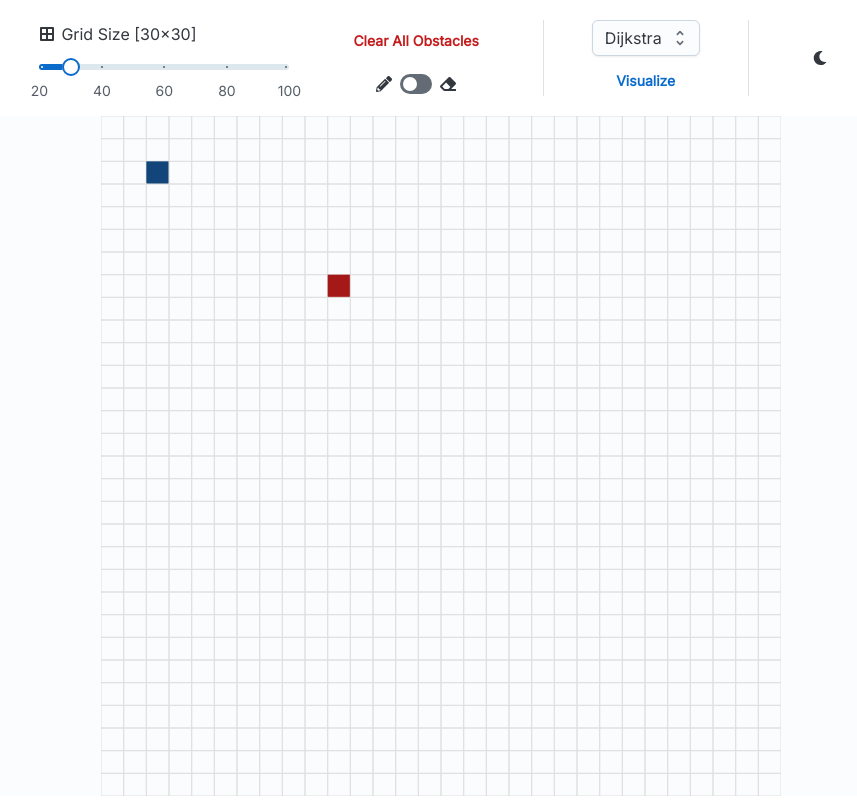
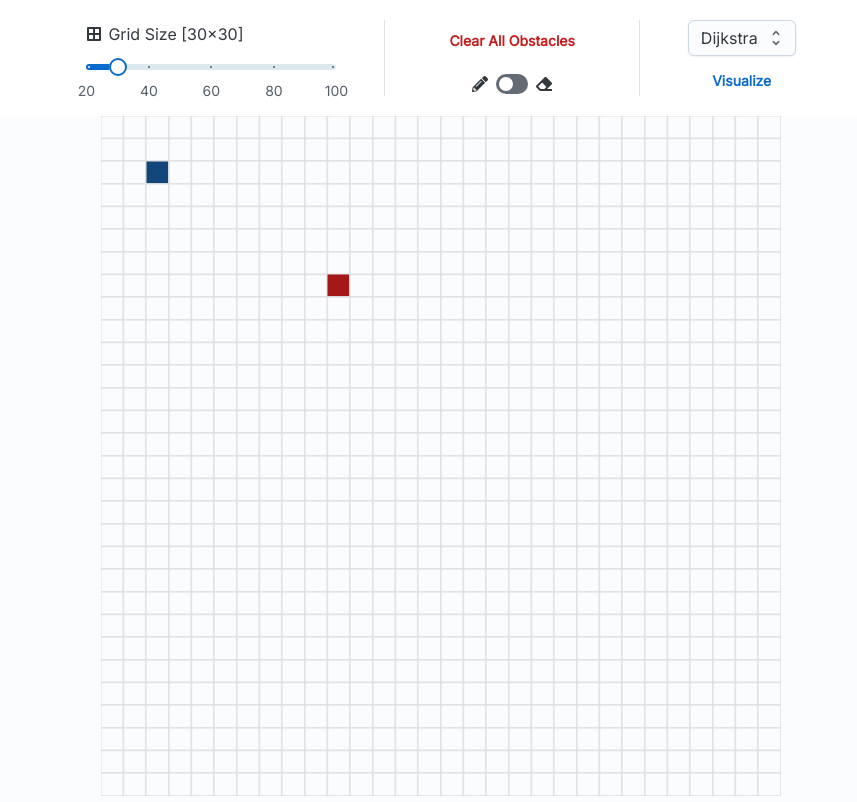
Before and after one commit to dinesjo/joy-ui-site, a React (Vite) app: page / in a window 1280 px wide. Shown: the whole page, without its empty margins (199-1056 px from the left). Built offline with nearby package versions, Linux system fonts and the light colour scheme.

Commit message:
Remove dark mode
To simplify development.

```diff
--- a/src/App.jsx
+++ b/src/App.jsx
@@ -1,4 +1,4 @@
-import { Sheet, useColorScheme, Snackbar } from "@mui/joy";
+import { Sheet, Snackbar, Box } from "@mui/joy";
 import { useEffect, useState } from "react";
 import Canvas from "./Canvas";
 import Header from "./components/Header";
@@ -41,16 +41,17 @@ export default function App() {
           placeItems: "center",
         }}
       >
+        <Box>
           <Canvas
             gridSize={gridSize}
             grid={grid}
             setGrid={setGrid}
             sideLength={Math.min(parent.innerHeight - 120, parent.innerWidth)} // navbar height
-          theme={useColorScheme().mode}
             setStartNode={setStartNode}
             setEndNode={setEndNode}
             isErasing={isErasing}
           />
+        </Box>
       </Sheet>
       <Snackbar
         variant="soft"
--- a/src/Canvas.jsx
+++ b/src/Canvas.jsx
@@ -2,26 +2,16 @@
 import { useEffect, useState, useRef } from "react";
 import { Node, NODE_TYPES } from "./Node";
 
-const colorMap = {
-  light: {
+const colors = {
   obstacle: "#222",
   grid: "#e0e0e0",
   start: "#12467B",
   end: "#A51818",
   considered: "#c5dedf",
   path: "#4e7bb6",
-  },
-  dark: {
-    obstacle: "#888",
-    grid: "#333",
-    start: "#2255AB",
-    end: "#A51818",
-    considered: "#c5dedf",
-    path: "#4e7bb6",
-  },
 };
 
-export default function Canvas({ gridSize, isErasing, sideLength, grid, setGrid, theme, setStartNode, setEndNode }) {
+export default function Canvas({ gridSize, isErasing, sideLength, grid, setGrid, setStartNode, setEndNode }) {
   const cellSize = sideLength / gridSize;
   const canvasRef = useRef(null);
   const [isDraggingStartNode, setIsDraggingStartNode] = useState(false);
@@ -32,21 +22,38 @@ export default function Canvas({ gridSize, isErasing, sideLength, grid, setGrid,
     const canvas = canvasRef.current;
     const context = canvas.getContext("2d");
 
+    // Get device pixel ratio
+    const dpr = window.devicePixelRatio || 1;
+
+    // Set canvas size accounting for device pixel ratio
+    canvas.width = sideLength * dpr;
+    canvas.height = sideLength * dpr;
+
+    // Scale canvas back down with CSS
+    canvas.style.width = `${sideLength}px`;
+    canvas.style.height = `${sideLength}px`;
+
+    // Scale context to match device pixel ratio
+    context.scale(dpr, dpr);
+
     const drawGrid = () => {
-      context.clearRect(0, 0, canvas.width, canvas.height);
-      context.strokeStyle = colorMap[theme].grid;
+      context.clearRect(0, 0, sideLength, sideLength);
+      context.strokeStyle = colors.grid;
+
+      // Use crisp lines
+      context.lineWidth = 1;
+      context.imageSmoothingEnabled = false;
 
       grid.forEach((row) => {
         row.forEach((node) => {
-          const x = node.col * cellSize;
-          const y = node.row * cellSize;
-
-          context.strokeRect(x, y, cellSize, cellSize);
+          const x = Math.floor(node.col * cellSize);
+          const y = Math.floor(node.row * cellSize);
 
           if (node.type !== "empty") {
-            context.fillStyle = colorMap[theme][node.type];
+            context.fillStyle = colors[node.type];
             context.fillRect(x, y, cellSize, cellSize);
           }
+          context.strokeRect(x, y, cellSize, cellSize);
         });
       });
     };
@@ -98,7 +105,7 @@ export default function Canvas({ gridSize, isErasing, sideLength, grid, setGrid,
       canvas.removeEventListener("mouseleave", handleMouseLeave);
       window.removeEventListener("mouseup", handleGlobalMouseUp);
     };
-  }, [grid, cellSize, theme, isDraggingStartNode, isDraggingEndNode, gridSize]);
+  }, [grid, cellSize, isDraggingStartNode, isDraggingEndNode, gridSize, sideLength]);
 
   function handleMouseDown(e) {
     if (grid.length === 0) return;
@@ -150,5 +157,12 @@ export default function Canvas({ gridSize, isErasing, sideLength, grid, setGrid,
     }
   }
 
-  return <canvas ref={canvasRef} width={sideLength} height={sideLength} />;
+  return (
+    <canvas
+      ref={canvasRef}
+      style={{
+        imageRendering: "pixelated", // Ensure sharp edges in modern browsers
+      }}
+    />
+  );
 }
--- a/src/components/Header.jsx
+++ b/src/components/Header.jsx
@@ -1,13 +1,29 @@
 /* eslint-disable react/prop-types */
 import { Stack, Divider, Box, Typography, Slider, Tooltip, Switch, Select, Button, Option } from "@mui/joy";
-import ModeToggle from "./ModeToggle";
 import { FaBorderAll, FaEraser, FaPencilAlt } from "react-icons/fa";
 import { SLIDER_MARKS } from "../constants/config";
 import { NODE_TYPES } from "../Node";
-import { usePathfinder } from '../hooks/usePathfinder';
+import { usePathfinder } from "../hooks/usePathfinder";
 
-export default function Header({ gridSize, setGridSize, isErasing, setGrid, setIsErasing, resizeGrid, grid, startNode, endNode, showSnackbar }) {
-  const { visualizeAlgorithm, isVisualizing, setAlgorithm, algorithm } = usePathfinder(grid, startNode, endNode, setGrid, showSnackbar);
+export default function Header({
+  gridSize,
+  setGridSize,
+  isErasing,
+  setGrid,
+  setIsErasing,
+  resizeGrid,
+  grid,
+  startNode,
+  endNode,
+  showSnackbar,
+}) {
+  const { visualizeAlgorithm, isVisualizing, setAlgorithm, algorithm } = usePathfinder(
+    grid,
+    startNode,
+    endNode,
+    setGrid,
+    showSnackbar
+  );
 
   function handleGridResize(newSize) {
     setGridSize(newSize);
@@ -37,6 +53,7 @@ export default function Header({ gridSize, setGridSize, isErasing, setGrid, setI
           onChange={(_, newSize) => handleGridResize(newSize)}
         />
       </Box>
+      <Divider orientation="vertical" />
       <Stack direction="column" justifyContent="center" alignItems="center" spacing={2}>
         <Button
           variant="plain"
@@ -69,26 +86,14 @@ export default function Header({ gridSize, setGridSize, isErasing, setGrid, setI
       </Stack>
       <Divider orientation="vertical" />
       <Stack direction="column" gap={1}>
-        <Select
-          value={algorithm}
-          onChange={(_, value) => setAlgorithm(value)}
-          disabled={isVisualizing}
-        >
+        <Select value={algorithm} onChange={(_, value) => setAlgorithm(value)} disabled={isVisualizing}>
           <Option value="dijkstra">Dijkstra</Option>
           <Option value="aStar">A*</Option>
         </Select>
-        <Button
-          variant="plain"
-          color="primary"
-          size="sm"
-          disabled={isVisualizing}
-          onClick={visualizeAlgorithm}
-        >
-          {isVisualizing ? 'Visualizing...' : 'Visualize'}
+        <Button variant="plain" color="primary" size="sm" disabled={isVisualizing} onClick={visualizeAlgorithm}>
+          {isVisualizing ? "Visualizing..." : "Visualize"}
         </Button>
       </Stack>
-      <Divider orientation="vertical" />
-      <ModeToggle />
     </Stack>
   );
 }
--- a/src/main.jsx
+++ b/src/main.jsx
@@ -2,13 +2,11 @@ import React from 'react'
 import ReactDOM from 'react-dom/client'
 import App from './App.jsx'
 import "@fontsource/inter";
-import { CssBaseline, CssVarsProvider } from '@mui/joy';
+import { CssBaseline } from '@mui/joy';
 
 ReactDOM.createRoot(document.getElementById('root')).render(
   <React.StrictMode>
-    <CssVarsProvider>
-      <CssBaseline />
-      <App />
-    </CssVarsProvider>
+    <CssBaseline />
+    <App />
   </React.StrictMode>,
 )
```
Lines whose indentation alone changed are shown as unchanged.
